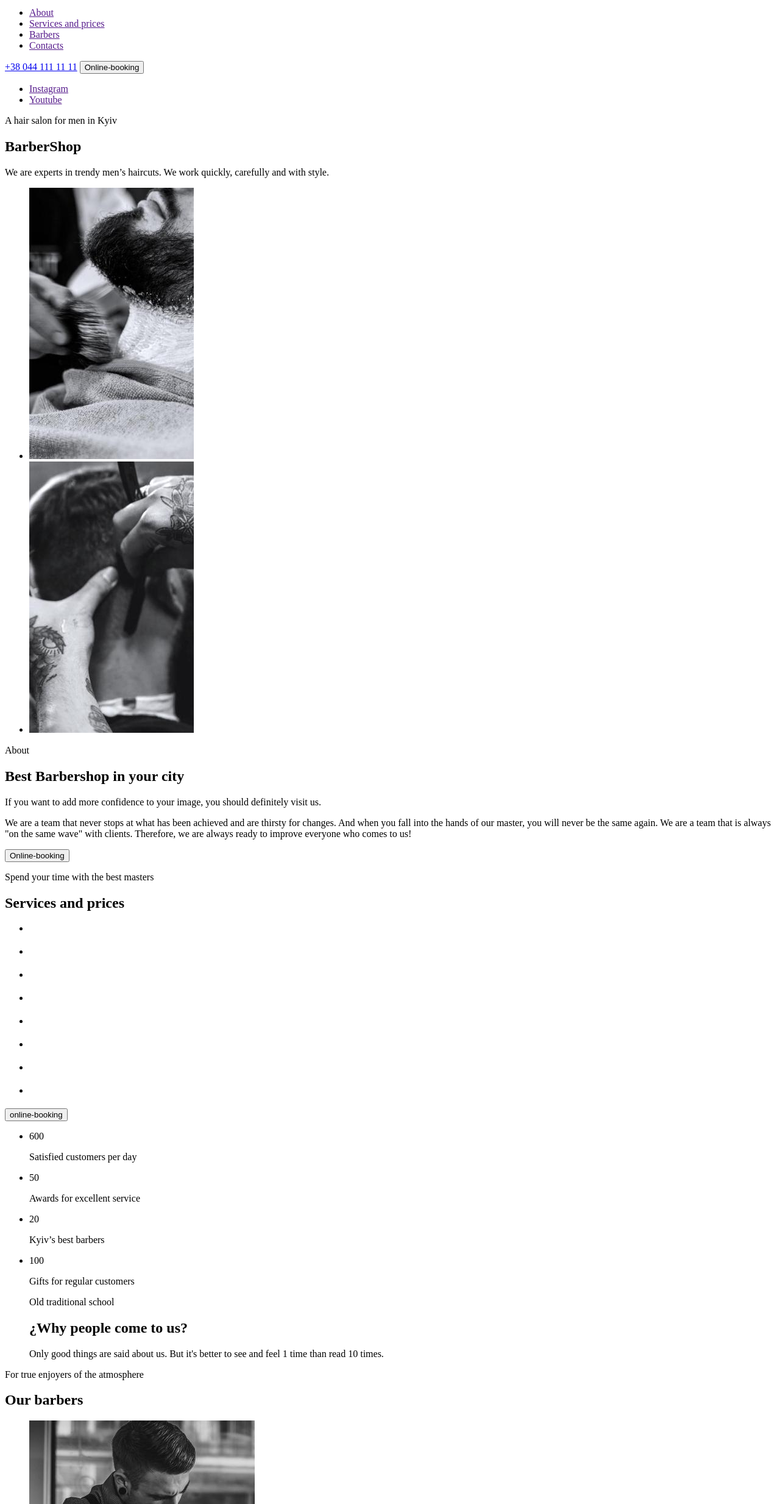
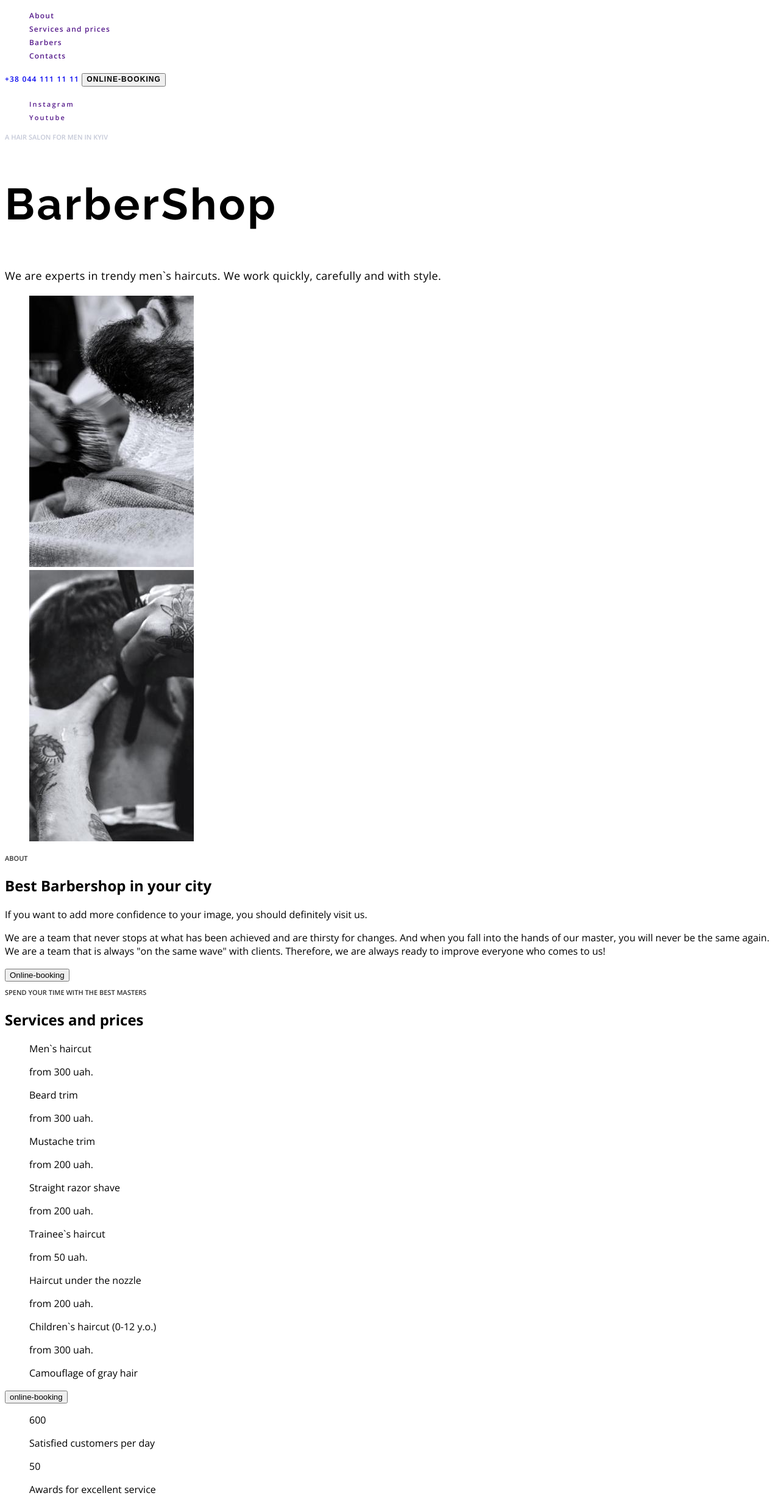
Before and after one commit to Vikki2Rikki/fs-79, a plain HTML site: page index.html in a window 1280 px wide. Shown: the part 72-2539 px from the top of the page at 61% size. Drawn offline with nearby package versions, Linux system fonts and the light colour scheme.

Commit message:
add fonts

```diff
--- /dev/null
+++ b/css/styles.css
@@ -0,0 +1,92 @@
+.list{
+    list-style: none;
+}
+.link{
+    text-decoration: none;
+}
+body{
+    font-family: 'Open Sans',sans-serif;
+}
+/* =================Components================ */
+.modal-btn{
+font-weight: 600;
+font-size: 12px;
+line-height: 1.33;
+letter-spacing: 0.09em;
+text-transform: uppercase;
+cursor: pointer;
+}
+.modal-btn:hover,
+.modal-btn:focus{
+    color: #FFFFFF;
+    background-color: #FF6C00
+    ;
+}
+
+/* =================Components================== */
+/* =================Header================== */
+.menu-link{
+font-weight: 600;
+font-size: 12px;
+line-height: 1.33;
+letter-spacing: 0.1em;
+color: ;
+}
+.menu-link:hover,
+.menu-link:focus{
+    color: #FF6C00;
+}
+.phone-number{
+font-weight: 600;
+font-size: 12px;
+line-height: 1.33;
+letter-spacing: 0.1em;
+}
+.phone-number:hover,
+.phone-number:focus{
+color: #FF6C00;
+}
+.media-list-link{
+font-weight: 600;
+font-size: 11px;
+line-height: 1.36;
+letter-spacing: 0.2em;
+
+}
+.media-list-link:hover,
+.media-list-link:focus{
+    color: #FF6C00;
+}
+.suptitle{
+    font-weight: 600;
+    font-size: 11px;
+    line-height: 1.36;
+    text-transform: uppercase;
+    /* color: rgba(157, 164, 189, 0.6); */
+}
+.suptitle-theme-dark{
+color: rgba(157, 164, 189, 0.6);;
+}
+.suptitle-theme-light{
+    color: #303030;
+}
+.section-description{
+
+    font-style: normal;
+    font-weight: 400;
+    font-size: 18px;
+    line-height: 1.67;
+    letter-spacing: 0.02em;
+    /* color: #9DA4BD; */
+}
+/* ==================Header=============== */
+/* ================Hero=================== */
+.main-title{
+    font-family: 'Raleway',sans-serif;
+    font-weight: 700;
+    font-size: 72px;
+    line-height: 1.18;
+    letter-spacing: 0.05em;
+    /* color: #FFFFFF; */
+}
+/* ==================Hero================= */
--- a/index.html
+++ b/index.html
@@ -5,44 +5,57 @@
     <meta http-equiv="X-UA-Compatible" content="IE=edge">
     <meta name="viewport" content="width=device-width, initial-scale=1.0">
     <title>BarberShop</title>
+    <link rel="preconnect" href="https://fonts.googleapis.com">
+    <link rel="preconnect" href="https://fonts.gstatic.com" crossorigin>
+    <link href="https://fonts.googleapis.com/css2?family=Open+Sans:wght@400;600;700&family=Raleway:wght@700&display=swap" rel="stylesheet">
+    <link rel="stylesheet" href="./css/styles.css">
 </head>
 <body>
     <!-- Hat -->
-  <header>
-    <nav>
-        <a href="./"><img src="./images/Logo.svg" alt="logotype"></a>
-        <ul>
-            <li><a href="">About</a></li>
-            <li><a href="">Services and prices</a></li>
-            <li><a href="">Barbers</a></li>
-            <li><a href="">Contacts</a></li>
+  <header class="page-header">
+    <nav class="page-nav">
+        <a class="logo" href="./">
+          <img class="logo-icon" src="./images/Logo.svg" alt="logotype"></a>
+        <ul class="menu list">
+            <li class="menu-item">
+              <a class="menu-link link" href="">About</a>
+            </li>
+            <li class="menu-item">
+              <a class="menu-link link" href="">Services and prices</a>
+            </li>
+            <li class="menu-item">
+              <a class="menu-link link" href="">Barbers</a>
+            </li>
+            <li class="menu-item">
+              <a class="menu-link link" href="">Contacts</a>
+            </li>
         </ul>
-        <a href="tel:+380441111111">+38 044 111 11 11</a>
-        <button type="button">Online-booking</button>
+        <a class="phone-number link" href="tel:+380441111111">+38 044 111 11 11</a>
+        <button class="modal-btn" type="button">Online-booking</button>
     </nav>
   </header>
   <main>
-    <!-- Hero -->
-    <section>
-        <div>
-          <ul>
-            <li>
-              <a href="">Instagram</a>
+  <!-- hero -->
+    <section class="hero">
+        <div class="hero-left-side">
+          <ul class="media-list list" >
+            <li class="media-list-item">
+              <a  class="media-list-link link" href="">Instagram</a>
             </li>
             <li>
-              <a href="">Youtube</a>
+              <a  class="media-list-link link" href="">Youtube</a>
             </li>
           </ul>
         </div>
-        <div>
-          <p>A hair salon for men in Kyiv</p>
-          <h1>BarberShop</h1>
-          <p>We are experts in trendy men’s haircuts. We work quickly, carefully and with style.</p>
+        <div class="hero-right-side">
+          <p class="suptitle suptitle-theme-dark">A hair salon for men in Kyiv</p>
+          <h1 class="main-title">BarberShop</h1>
+          <p class="section-description">We are experts in trendy men`s haircuts. We work quickly, carefully and with style.</p>
         </div>
     </section>
     <!-- Про нас -->
     <section>
-      <ul>
+      <ul class="list" >
         <li>
           <img src="./images/about_us/best_one.jpg" alt="" width="270" height="445">
         </li>
@@ -50,7 +63,7 @@
           <img src="./images/about_us/best_two.jpg" alt="" width="270" height="445">
         </li>
       </ul>
-      <p>About</p>
+      <p class="suptitle suptitle-theme-light">About</p>
       <h2>Best Barbershop in your city</h2>
       <p>If you want to add more confidence to your image, you should definitely visit us.</p>
       <p>We are a team that never stops at what has been achieved and are thirsty for changes. And when you fall into the hands of our master, you will never be the same again. We are a team that is always "on the same wave" with clients. Therefore, we are always ready to improve everyone who comes to us!</p>
@@ -58,11 +71,11 @@
     </section>
     <!-- Price -->
     <section>
-      <p>Spend your time with the best masters</p>
+      <p class="suptitle suptitle-theme-light">Spend your time with the best masters</p>
       <h1>Services and prices</h1>
       <!-- <table>
         <tr>
-          <td>Men’s haircut</td>
+          <td>Men`s haircut</td>
           <td>from 300 uah.</td>
         </tr>
         <tr>
@@ -80,7 +93,7 @@
       </table>
       <table>
         <tr>
-          <td>Trainee’s haircut</td>
+          <td>Trainee`s haircut</td>
           <td>from 50 uah.</td>
         </tr>
         <tr>
@@ -88,7 +101,7 @@
           <td>from 200 uah.</td>
         </tr>
         <tr>
-          <td>Children’s haircut (0-12 y.o.)</td>
+          <td>Children`s haircut (0-12 y.o.)</td>
           <td>from 300 uah.</td>
         </tr>
         <tr>
@@ -96,47 +109,47 @@
           <td>from 200 uah.</td>
         </tr>
       </table> -->
-      <ul>
+      <ul class="list" >
 <li>
-  <p></p>
-  <p></p>
+  <p>Men`s haircut</p>
+  <p>from 300 uah.</p>
 </li>
 <li>
-  <p></p>
-  <p></p>
+  <p>Beard trim</p>
+  <p>from 300 uah.</p>
 </li>
 <li>
-  <p></p>
-  <p></p>
+  <p>Mustache trim</p>
+  <p>from 200 uah.</p>
 </li>
 <li>
-  <p></p>
-  <p></p>
+  <p>Straight razor shave</p>
+  <p>from 200 uah.</p>
 </li>
       </ul>
-      <ul>
+      <ul class="list">
         <li>
-          <p></p>
-          <p></p>
+          <p>Trainee`s haircut</p>
+          <p>from 50 uah.</p>
         </li>
         <li>
-          <p></p>
-          <p></p>
+          <p>Haircut under the nozzle</p>
+          <p>from 200 uah.</p>
         </li>
         <li>
-          <p></p>
-          <p></p>
+          <p>Children`s haircut (0-12 y.o.)</p>
+          <p>from 300 uah.</p>
         </li>
         <li>
-          <p></p>
-          <p></p>
+          <p>Camouflage of gray hair</p>
+          <pfrom 200 uah.p>
         </li>
               </ul>
       <button type="button">online-booking</button>
     </section>
     <!-- why are we -->
     <section>
-      <ul>
+      <ul class="list">
         <li>
         <span>600</span>
           <p>Satisfied customers per day</p>
@@ -153,17 +166,16 @@
         <span>100</span>
           <p>Gifts for regular customers</p>
         </li>
-        <p>Old traditional school</p>
+        <p class="suptitle">Old traditional school</p>
         <h2>¿Why people come to us?</h2>
         <p>Only good things are said about us. But it's better to see and feel 1 time than read 10 times. </p>
       </ul>
-
     </section>
     <!-- Our barbers -->
     <section>
-    <p>For true enjoyers of the atmosphere</p>
+    <p class="suptitle suptitle-theme-light">For true enjoyers of the atmosphere</p>
     <h2>Our barbers</h2>
-    <ul>
+    <ul class="list">
       <li>
       <img src="./images/our _barbers/john.jpg" alt="barber cutting client's hair" width="370" height="346">
       <h3>John Smith</h3>
@@ -184,8 +196,8 @@
     <!-- Gallery -->
     <section>
       <h2>Gallery</h2>
-      <p>In Latin, "barba" means "beard"</p>
-      <ul>
+      <p class="suptitle suptitle-theme-light">In Latin, "barba" means "beard"</p>
+      <ul class="list">
         <li>
           <img src="./images/gallery/Rectangle_25.jpg" alt="barber work" width="270" height="360">
         </li>
@@ -205,12 +217,12 @@
       <h2>Online-booking</h2>
     </section>
       <!-- Contact -->
-      <section>barber work
+      <section>
 <h2>Contacts</h2>
 <address>
-  <ul>
-    <li><a href="https://goo.gl/maps/1wCcqVXVb37YcPH99" target="_blank" rel="noopener noreferrer ">st. Vasilkivska, 7A Kyiv, 08132</a></li>
-    <li><a href="tel:+380441111111">+38 044 111 11 11</a></li>
+  <ul class="list">
+    <li><a class="" href="https://goo.gl/maps/1wCcqVXVb37YcPH99" target="_blank" rel="noopener noreferrer ">st. Vasilkivska, 7A Kyiv, 08132</a></li>
+    <li><a class="" href="tel:+380441111111">+38 044 111 11 11</a></li>
     <li><a href="mailto:barbershop@email.com">barbershop@email.com</a></li>
   </ul>
 </address>
@@ -221,12 +233,12 @@
   </main>
   <footer>
     <p>&#169; Copyright 2020</p>
-    <ul>
+    <ul class="list">
       <li>
-        <a href="">Instagram</a>
+        <a class="" href="">Instagram</a>
       </li>
       <li>
-        <a href="">Youtube</a>
+        <a class="" href="">Youtube</a>
       </li>
     </ul>
   </footer>
```
